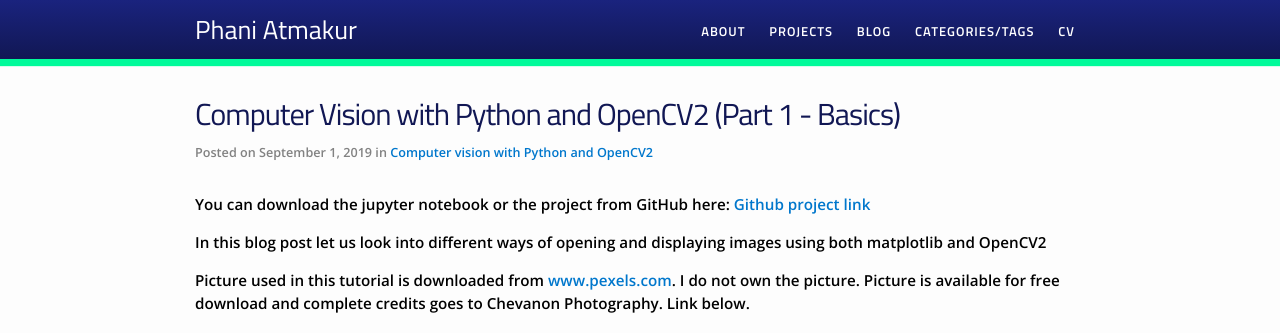
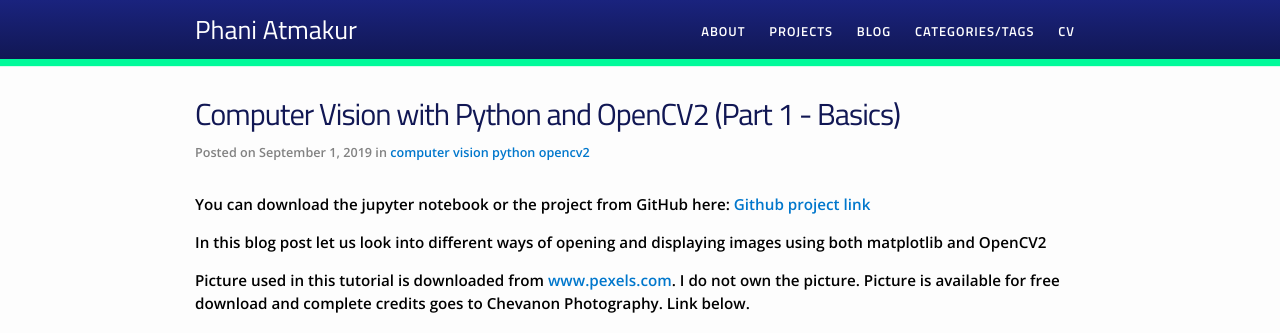
Before and after one commit to py404/py404.github.io, a Jekyll site: the page built from _posts/2019-09-01-computer-vision-with-python-and-opencv-part1-basics.markdown, in a window 1280 px wide and 900 px high. Shown: the top 333 px of the window. Built offline with Jekyll 4.4.1, drawn with Linux system fonts in a browser that asks for light colours.

Commit message:
Update posts categories.

```diff
--- a/_posts/2019-09-01-computer-vision-with-python-and-opencv-part1-basics.markdown
+++ b/_posts/2019-09-01-computer-vision-with-python-and-opencv-part1-basics.markdown
@@ -3,7 +3,7 @@ layout: post
 title:  Computer Vision with Python and OpenCV2 (Part 1 - Basics)
 date: 2019-09-01
 description: Part 1 - Basics
-categories: [Computer vision with Python and OpenCV2]
+categories: [computer vision, python, opencv2]
 ---
 
 You can download the jupyter notebook or the project from GitHub here:
--- a/_posts/2019-09-01-computer-vision-with-python-and-opencv-part2-rotating-and-flipping-images.markdown
+++ b/_posts/2019-09-01-computer-vision-with-python-and-opencv-part2-rotating-and-flipping-images.markdown
@@ -3,7 +3,7 @@ layout: post
 title:  Computer Vision with Python and OpenCV2 (Part 2 - Rotating and flipping images)
 date: 2019-09-01
 description: Part 2 - Rotating and flipping images
-categories: [Computer vision with Python and OpenCV2]
+categories: [computer vision, python, opencv2]
 ---
 
 You can download the jupyter notebook or the project from GitHub here:
--- a/_posts/2019-11-27-web-scraping-and-eda-in-python-using-requests-beautifulsoup-and-pandas.markdown
+++ b/_posts/2019-11-27-web-scraping-and-eda-in-python-using-requests-beautifulsoup-and-pandas.markdown
@@ -3,7 +3,7 @@ layout: post
 title:  Web Scraping in Python 3
 date: 2019-11-27
 description: Web Scraping and EDA in Python 3 using Requests, BeautifulSoup, Pandas, Matplotlib, Seaborn
-categories: [Web scraping in Python]
+categories: [webscraping, python, beautifulsoup, requests]
 ---
 
 # Web Scraping and Basic Exploratory Data Analysis in Python 3 using Requests, BeautifulSoup, Pandas, Matplotlib, Seaborn
```
